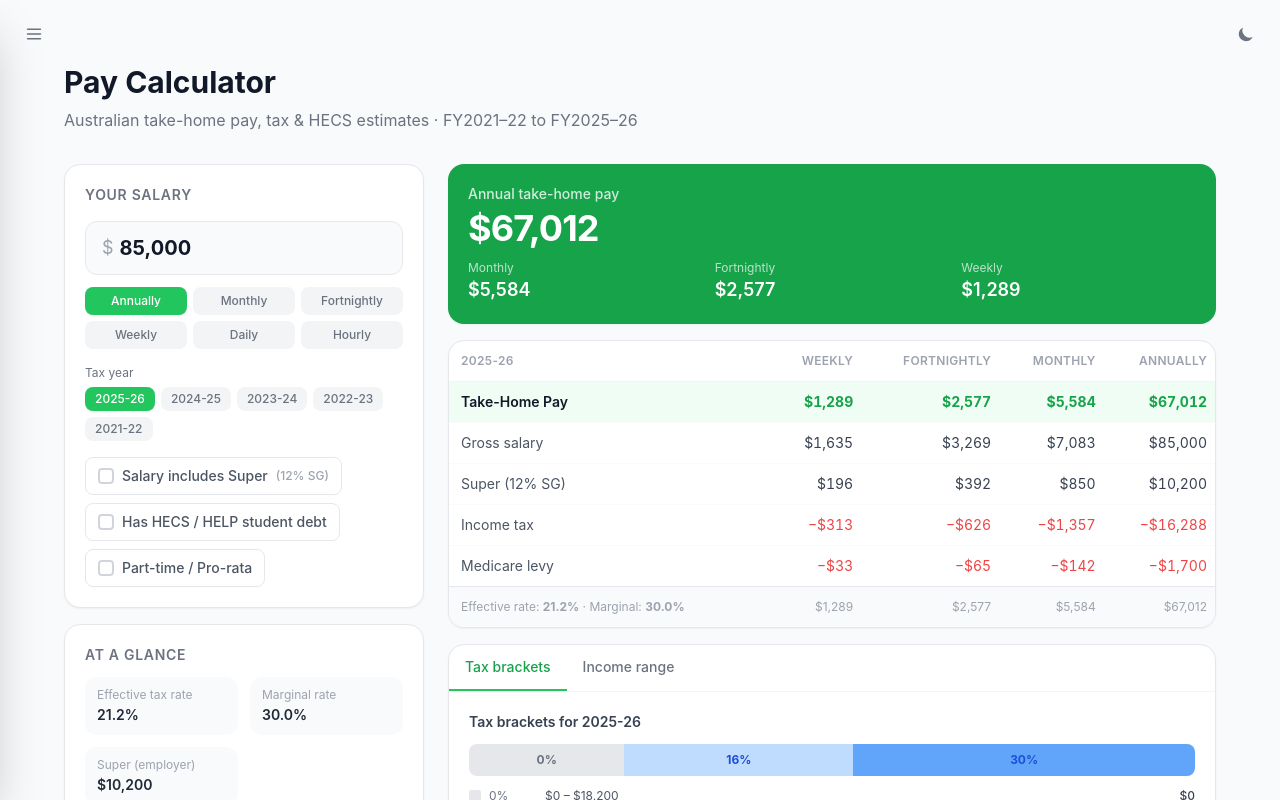
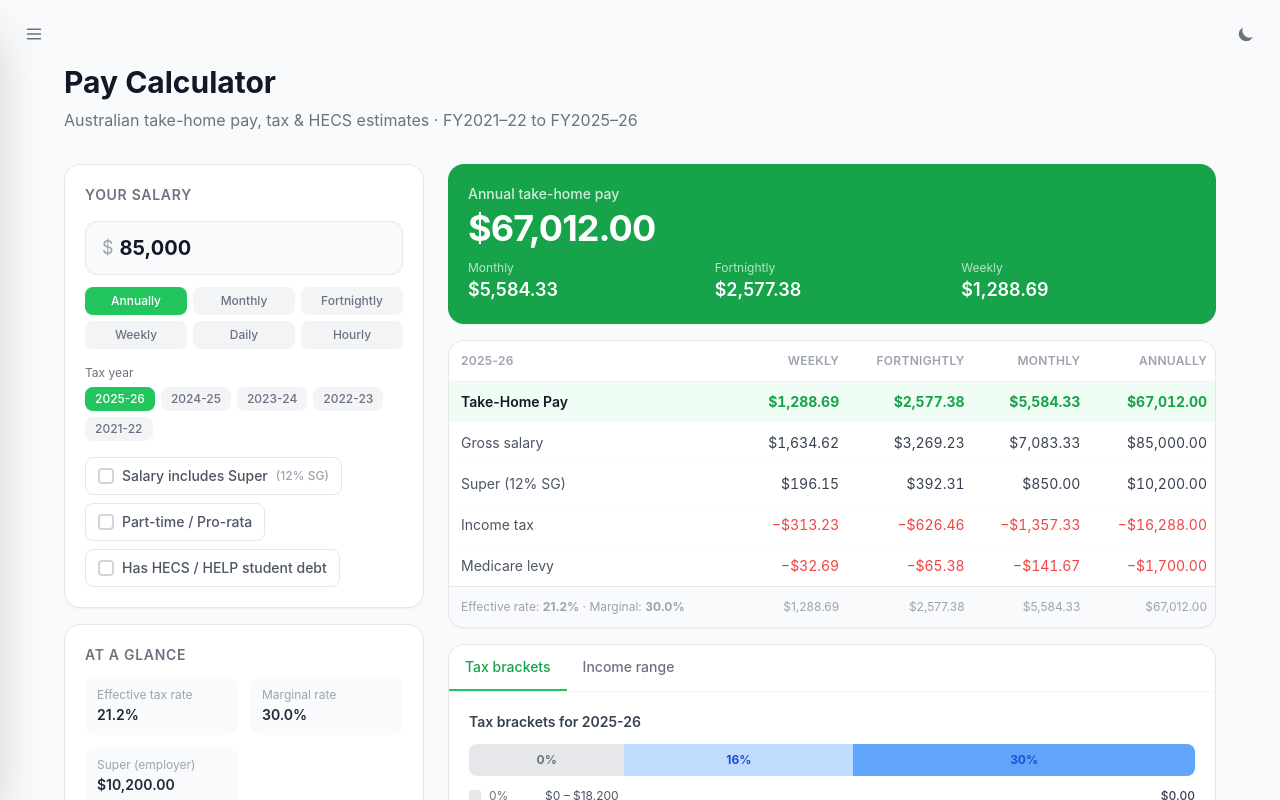
Before and after one commit to mattmartin030599/salary-scraper, a Next.js app: page /calculator in a window 1280 px wide. Shown: the top 800 px of the page. Built offline with nearby package versions, Linux system fonts and the light colour scheme.

Commit message:
fix: cent-precise calculator, keep HECS toggle remove student loan tab

```diff
--- a/components/PayCalculator.tsx
+++ b/components/PayCalculator.tsx
@@ -76,57 +76,6 @@ function calcMedicare(income: number, year: TaxYear): number {
   return income * 0.02
 }
 
-// HECS/HELP — marginal system from 2025-26; flat rate system prior
-function calcHECS(income: number, year: TaxYear): number {
-  if (year === '2025-26') {
-    // ATO marginal system
-    if (income <= 67_000)  return 0
-    if (income <= 125_000) return Math.round((income - 67_000) * 0.15)
-    if (income <= 179_285) return Math.round(8_700 + (income - 125_000) * 0.17)
-    return Math.round(income * 0.10)
-  }
-
-  // Flat-rate system: % of total income above minimum threshold
-  type Band = [number, number] // [min_income, rate]
-  const bands: Record<Exclude<TaxYear,'2025-26'>, Band[]> = {
-    '2024-25': [
-      [54_435,0.01],[62_850,0.02],[66_621,0.025],[70_619,0.03],
-      [74_856,0.035],[79_347,0.04],[84_108,0.045],[89_155,0.05],
-      [94_504,0.055],[100_175,0.06],[106_186,0.065],[112_557,0.07],
-      [119_310,0.075],[126_469,0.08],[134_057,0.085],[142_101,0.09],
-      [150_627,0.095],[160_000,0.10],
-    ],
-    '2023-24': [
-      [51_550,0.01],[59_519,0.02],[63_090,0.025],[66_875,0.03],
-      [70_888,0.035],[75_141,0.04],[79_650,0.045],[84_429,0.05],
-      [89_494,0.055],[94_865,0.06],[100_557,0.065],[106_591,0.07],
-      [112_986,0.075],[119_765,0.08],[126_951,0.085],[134_569,0.09],
-      [142_643,0.095],[151_201,0.10],
-    ],
-    '2022-23': [
-      [48_361,0.01],[55_837,0.02],[59_187,0.025],[62_739,0.03],
-      [66_503,0.035],[70_494,0.04],[74_723,0.045],[79_207,0.05],
-      [83_959,0.055],[88_997,0.06],[94_337,0.065],[99_997,0.07],
-      [105_997,0.075],[112_356,0.08],[119_098,0.085],[126_244,0.09],
-      [133_818,0.095],[141_848,0.10],
-    ],
-    '2021-22': [
-      [47_014,0.01],[54_283,0.02],[57_539,0.025],[60_992,0.03],
-      [64_652,0.035],[68_530,0.04],[72_642,0.045],[76_999,0.05],
-      [81_619,0.055],[86_516,0.06],[91_707,0.065],[97_209,0.07],
-      [103_042,0.075],[109_225,0.08],[115_779,0.085],[122_728,0.09],
-      [130_092,0.095],[138_297,0.10],
-    ],
-  }
-  const table = bands[year as Exclude<TaxYear,'2025-26'>]
-  let rate = 0
-  for (const [min, r] of table) {
-    if (income >= min) rate = r
-    else break
-  }
-  return rate > 0 ? Math.round(income * rate) : 0
-}
-
 function getSuperRate(year: TaxYear): number {
   switch (year) {
     case '2025-26': return 0.12
@@ -152,6 +101,53 @@ function getMarginalRate(income: number, year: TaxYear): number {
   return 0.45
 }
 
+// ─── HECS/HELP compulsory repayment ──────────────────────────────────────────
+
+function calcHECS(income: number, year: TaxYear): number {
+  // ATO HELP/HECS compulsory repayment bands [threshold, rate]
+  const bands: [number, number][] =
+    year === '2025-26' || year === '2024-25'
+      ? [
+          [54_435, 0.010], [62_850, 0.020], [66_621, 0.025],
+          [70_619, 0.030], [74_856, 0.035], [79_347, 0.040],
+          [84_108, 0.045], [89_154, 0.050], [94_504, 0.055],
+          [100_175, 0.060], [106_186, 0.065], [112_557, 0.070],
+          [119_310, 0.075], [126_468, 0.080], [134_057, 0.085],
+          [142_100, 0.090], [150_625, 0.095], [159_664, 0.100],
+        ]
+      : year === '2023-24'
+      ? [
+          [51_550, 0.010], [59_518, 0.020], [63_089, 0.025],
+          [66_875, 0.030], [70_888, 0.035], [75_140, 0.040],
+          [79_649, 0.045], [84_429, 0.050], [89_494, 0.055],
+          [94_865, 0.060], [100_557, 0.065], [106_590, 0.070],
+          [112_985, 0.075], [119_764, 0.080], [126_950, 0.085],
+          [134_567, 0.090], [142_641, 0.095], [151_200, 0.100],
+        ]
+      : year === '2022-23'
+      ? [
+          [48_361, 0.010], [55_836, 0.020], [59_186, 0.025],
+          [62_738, 0.030], [66_502, 0.035], [70_492, 0.040],
+          [74_722, 0.045], [79_206, 0.050], [83_958, 0.055],
+          [88_996, 0.060], [94_336, 0.065], [99_996, 0.070],
+          [105_996, 0.075], [112_355, 0.080], [119_096, 0.085],
+          [126_242, 0.090], [133_816, 0.095], [141_848, 0.100],
+        ]
+      : [ // 2021-22
+          [47_014, 0.010], [54_283, 0.020], [57_539, 0.025],
+          [60_991, 0.030], [64_651, 0.035], [68_529, 0.040],
+          [72_641, 0.045], [77_000, 0.050], [81_620, 0.055],
+          [86_518, 0.060], [91_709, 0.065], [97_212, 0.070],
+          [103_045, 0.075], [109_227, 0.080], [115_781, 0.085],
+          [122_728, 0.090], [130_092, 0.095], [137_897, 0.100],
+        ]
+
+  for (let i = bands.length - 1; i >= 0; i--) {
+    if (income >= bands[i][0]) return income * bands[i][1]
+  }
+  return 0
+}
+
 // ─── Main calculation ─────────────────────────────────────────────────────────
 
 interface CalcResult {
@@ -163,7 +159,7 @@ interface CalcResult {
   lmito:        number
   tax:          number   // net income tax after offsets
   medicare:     number
-  hecs:         number
+  hecs:         number   // HECS/HELP compulsory repayment (0 if not applicable)
   net:          number   // annual take-home
   effectiveRate: number  // (tax + medicare) / base
   marginalRate:  number
@@ -172,21 +168,21 @@ interface CalcResult {
 function calculate(
   annualBase: number,
   salaryIncludesSuper: boolean,
+  year: TaxYear,
   includeHECS: boolean,
-  year: TaxYear,
 ): CalcResult {
   const sg = getSuperRate(year)
 
   // If salary includes super, back-calculate base
-  const base      = salaryIncludesSuper ? Math.round(annualBase / (1 + sg)) : annualBase
-  const superAmt  = salaryIncludesSuper ? annualBase - base : Math.round(base * sg)
+  const base      = salaryIncludesSuper ? annualBase / (1 + sg) : annualBase
+  const superAmt  = salaryIncludesSuper ? annualBase - base : base * sg
   const annualGross = base + superAmt
 
   const rawTax  = calcIncomeTax(base, year)
   const lito    = calcLITO(base)
   const lmito   = calcLMITO(base, year)
-  const tax     = Math.max(0, Math.round(rawTax - lito - lmito))
-  const medicare = Math.round(calcMedicare(base, year))
+  const tax     = Math.max(0, rawTax - lito - lmito)
+  const medicare = calcMedicare(base, year)
   const hecs    = includeHECS ? calcHECS(base, year) : 0
   const net     = base - tax - medicare - hecs
 
@@ -223,8 +219,10 @@ function getPercentile(income: number): number {
 // ─── Formatting helpers ───────────────────────────────────────────────────────
 
 function fmtAUD(n: number): string {
-  return Math.round(Math.abs(n)).toLocaleString('en-AU', {
-    style: 'currency', currency: 'AUD', maximumFractionDigits: 0,
+  return Math.abs(n).toLocaleString('en-AU', {
+    style: 'currency', currency: 'AUD',
+    minimumFractionDigits: 2,
+    maximumFractionDigits: 2,
   })
 }
 
@@ -342,7 +340,7 @@ function TaxBreakdownBar({ base, year }: { base: number; year: TaxYear }) {
         {brackets.map((b, i) => {
           const applies = base > b.from
           const taxable = applies ? Math.max(0, Math.min(base, b.to === Infinity ? base : b.to) - b.from) : 0
-          const tax     = Math.round(taxable * b.rate)
+          const tax     = taxable * b.rate
           return (
             <div key={i} className={`flex items-center gap-2 text-xs ${applies ? 'opacity-100' : 'opacity-30'}`}>
               <span className={`w-3 h-3 rounded-sm shrink-0 ${colors[i]}`} />
@@ -396,163 +394,6 @@ function IncomePercentile({ income }: { income: number }) {
   )
 }
 
-// ─── HECS repayment calculator ────────────────────────────────────────────────
-
-function HECSRepayment({
-  annualRepayment, year,
-}: {
-  annualRepayment: number; year: TaxYear
-}) {
-  const [debtStr, setDebtStr]           = useState('30000')
-  const [indexation, setIndexation]     = useState(3.5)
-  const [wagePct, setWagePct]           = useState(3)
-  const [showDetails, setShowDetails]   = useState(false)
-
-  const debt = parseFloat(debtStr.replace(/[^\d.]/g, '')) || 0
-
-  // Project repayment timeline
-  const timeline = useMemo(() => {
-    if (debt <= 0 || annualRepayment <= 0) return []
-    let balance    = debt
-    let income     = annualRepayment / (calcHECS(annualRepayment > 0 ? 80_000 : 1, year) / 80_000 || 0.01)
-    // Simpler: just use the annual repayment amount provided
-    const rows: { year: number; balance: number; repayment: number; interest: number }[] = []
-    const MAX_YEARS = 30
-    for (let y = 0; y < MAX_YEARS; y++) {
-      const interest  = Math.round(balance * (indexation / 100))
-      const repayment = Math.min(annualRepayment, balance + interest)
-      balance = balance + interest - repayment
-      rows.push({ year: new Date().getFullYear() + y, balance: Math.max(0, balance), repayment, interest })
-      if (balance <= 0) break
-    }
-    return rows
-  }, [debt, annualRepayment, indexation, year])
-
-  if (annualRepayment <= 0) {
-    return (
-      <div className="text-sm text-gray-400 dark:text-gray-500 text-center py-4">
-        Your income is below the HECS/HELP repayment threshold. No repayments required.
-      </div>
-    )
-  }
-
-  const repaymentYears = timeline.length
-
-  return (
-    <div className="space-y-4">
-      <h3 className="text-sm font-semibold text-gray-700 dark:text-gray-300">Student loan repayment</h3>
-
-      <div className="grid sm:grid-cols-2 gap-3">
-        {/* Debt input */}
-        <div>
-          <label className="block text-xs text-gray-500 dark:text-gray-400 mb-1.5">Current loan balance</label>
-          <div className="flex items-center bg-white dark:bg-gray-900 border border-gray-200 dark:border-gray-700 rounded-lg px-3 py-2 focus-within:border-brand-400 dark:focus-within:border-brand-600 transition-colors">
-            <span className="text-sm text-gray-400 mr-1">$</span>
-            <input
-              type="text"
-              inputMode="numeric"
-              value={debtStr ? Number(debtStr.replace(/[^\d]/g,'')).toLocaleString('en-AU') : ''}
-              onChange={e => setDebtStr(e.target.value.replace(/[^\d]/g,''))}
-              className="flex-1 bg-transparent text-sm font-medium text-gray-900 dark:text-gray-100 outline-none"
-              placeholder="30,000"
-            />
-          </div>
-        </div>
-
-        {/* Indexation */}
-        <div>
-          <label className="block text-xs text-gray-500 dark:text-gray-400 mb-1.5">
-            Debt indexation rate: <strong>{indexation}% p.a.</strong>
-          </label>
-          <input
-            type="range" min={0} max={10} step={0.5}
-            value={indexation}
-            onChange={e => setIndexation(parseFloat(e.target.value))}
-            className="w-full accent-brand-500"
-          />
-          <div className="flex justify-between text-xs text-gray-400 dark:text-gray-600 mt-0.5">
-            <span>0%</span><span>5%</span><span>10%</span>
-          </div>
-        </div>
-      </div>
-
-      {debt > 0 && (
-        <>
-          <div className="rounded-xl bg-brand-50 dark:bg-brand-950/30 border border-brand-100 dark:border-brand-900 px-4 py-3 flex flex-col sm:flex-row sm:items-center justify-between gap-2">
-            <div>
-              <p className="text-xs text-gray-500 dark:text-gray-400">Annual repayment</p>
-              <p className="text-xl font-bold text-brand-600 dark:text-brand-400">{fmtAUD(annualRepayment)}</p>
-            </div>
-            <div>
-              <p className="text-xs text-gray-500 dark:text-gray-400">Estimated payoff</p>
-              <p className="text-xl font-bold text-gray-800 dark:text-gray-200">
-                {repaymentYears >= 30 ? '30+ years' : `${repaymentYears} year${repaymentYears !== 1 ? 's' : ''}`}
-              </p>
-            </div>
-            <div>
-              <p className="text-xs text-gray-500 dark:text-gray-400">Monthly repayment</p>
-              <p className="text-xl font-bold text-gray-800 dark:text-gray-200">{fmtAUD(annualRepayment / 12)}</p>
-            </div>
-          </div>
-
-          {/* Repayment chart (bar) */}
-          {timeline.length > 0 && (
-            <div>
-              <button
-                onClick={() => setShowDetails(d => !d)}
-                className="text-xs text-brand-600 dark:text-brand-400 hover:underline mb-2"
-              >
-                {showDetails ? 'Hide' : 'Show'} year-by-year breakdown
-              </button>
-              {showDetails && (
-                <div className="overflow-x-auto">
-                  <table className="w-full text-xs">
-                    <thead>
-                      <tr className="text-left text-gray-400 dark:text-gray-500 border-b border-gray-100 dark:border-gray-800">
-                        <th className="pb-1.5 pr-3">Year</th>
-                        <th className="pb-1.5 pr-3 text-right">Repayment</th>
-                        <th className="pb-1.5 pr-3 text-right">Indexation</th>
-                        <th className="pb-1.5 text-right">Balance</th>
-                      </tr>
-                    </thead>
-                    <tbody>
-                      {timeline.map((row, i) => (
-                        <tr key={i} className="border-b border-gray-50 dark:border-gray-800/50">
-                          <td className="py-1.5 pr-3 text-gray-600 dark:text-gray-400">{row.year}</td>
-                          <td className="py-1.5 pr-3 text-right text-green-600 dark:text-green-400">−{fmtAUD(row.repayment)}</td>
-                          <td className="py-1.5 pr-3 text-right text-red-500 dark:text-red-400">+{fmtAUD(row.interest)}</td>
-                          <td className="py-1.5 text-right tabular-nums text-gray-700 dark:text-gray-300 font-medium">{fmtAUD(row.balance)}</td>
-                        </tr>
-                      ))}
-                    </tbody>
-                  </table>
-                </div>
-              )}
-
-              {/* Balance bar chart */}
-              <div className="mt-3 flex items-end gap-0.5 h-16">
-                {timeline.map((row, i) => {
-                  const maxDebt = debt
-                  const heightPct = (row.balance / maxDebt) * 100
-                  return (
-                    <div
-                      key={i}
-                      className="flex-1 bg-brand-200 dark:bg-brand-800 rounded-t transition-all duration-300 hover:bg-brand-400 dark:hover:bg-brand-600 cursor-default"
-                      style={{ height: `${Math.max(2, heightPct)}%` }}
-                      title={`${row.year}: ${fmtAUD(row.balance)} remaining`}
-                    />
-                  )
-                })}
-              </div>
-              <p className="text-xs text-gray-400 dark:text-gray-500 mt-1">Debt balance by year (assumes {indexation}% indexation, current income)</p>
-            </div>
-          )}
-        </>
-      )}
-    </div>
-  )
-}
-
 // ─── Main component ───────────────────────────────────────────────────────────
 
 export default function PayCalculator() {
@@ -560,10 +401,10 @@ export default function PayCalculator() {
   const [payCycle,   setPayCycle]   = useState<PayCycle>('annual')
   const [taxYear,    setTaxYear]    = useState<TaxYear>('2025-26')
   const [incSuper,   setIncSuper]   = useState(false)
-  const [incHECS,    setIncHECS]    = useState(false)
   const [proRata,    setProRata]    = useState(false)
   const [hoursWeek,  setHoursWeek]  = useState(38)
-  const [activeTab,  setActiveTab]  = useState<'breakdown' | 'percentile' | 'hecs'>('breakdown')
+  const [incHECS,    setIncHECS]    = useState(false)
+  const [activeTab,  setActiveTab]  = useState<'breakdown' | 'percentile'>('breakdown')
 
   // Convert input to annual
   const inputNum = parseFloat(inputStr.replace(/[^\d.]/g, '')) || 0
@@ -572,8 +413,8 @@ export default function PayCalculator() {
   const annualInput = proRata && payCycle !== 'hourly' ? annualRaw * (hoursWeek / 38) : annualRaw
 
   const result = useMemo(
-    () => annualInput > 0 ? calculate(annualInput, incSuper, incHECS, taxYear) : null,
-    [annualInput, incSuper, incHECS, taxYear],
+    () => annualInput > 0 ? calculate(annualInput, incSuper, taxYear, incHECS) : null,
+    [annualInput, incSuper, taxYear, incHECS],
   )
 
   const sg = getSuperRate(taxYear)
@@ -650,14 +491,14 @@ export default function PayCalculator() {
                 onChange={setIncSuper}
               />
               <Toggle
-                label="Has HECS / HELP student debt"
-                checked={incHECS}
-                onChange={v => { setIncHECS(v); if (v) setActiveTab('hecs') }}
-              />
-              <Toggle
                 label="Part-time / Pro-rata"
                 checked={proRata}
                 onChange={setProRata}
+              />
+              <Toggle
+                label="Has HECS / HELP student debt"
+                checked={incHECS}
+                onChange={setIncHECS}
               />
             </div>
 
@@ -688,7 +529,9 @@ export default function PayCalculator() {
                 <Stat label="Effective tax rate"    value={fmtRate(result.effectiveRate)} />
                 <Stat label="Marginal rate"          value={fmtRate(result.marginalRate)} />
                 <Stat label="Super (employer)"       value={fmtAUD(result.superAmt)} />
-                {incHECS && <Stat label="HECS repayment" value={fmtAUD(result.hecs)} />}
+                {incHECS && result.hecs > 0 && (
+                  <Stat label="HECS repayment"       value={fmtAUD(result.hecs)} />
+                )}
               </div>
             </div>
           )}
@@ -771,7 +614,7 @@ export default function PayCalculator() {
                       values={RESULT_COLS.map(c => result.medicare / c.div)}
                       negative
                     />
-                    {incHECS && (
+                    {incHECS && result.hecs > 0 && (
                       <ResultRow
                         label="HECS/HELP repayment"
                         values={RESULT_COLS.map(c => result.hecs / c.div)}
@@ -805,7 +648,6 @@ export default function PayCalculator() {
                 {[
                   { key: 'breakdown',  label: 'Tax brackets' },
                   { key: 'percentile', label: 'Income range' },
-                  ...(incHECS ? [{ key: 'hecs', label: 'Student loan' }] : []),
                 ].map(t => (
                   <button
                     key={t.key}
@@ -829,9 +671,6 @@ export default function PayCalculator() {
                 {activeTab === 'percentile' && (
                   <IncomePercentile income={result.base} />
                 )}
-                {activeTab === 'hecs' && incHECS && (
-                  <HECSRepayment annualRepayment={result.hecs} year={taxYear} />
-                )}
               </div>
             </div>
           )}
@@ -840,11 +679,7 @@ export default function PayCalculator() {
           {result && (
             <p className="text-xs text-gray-400 dark:text-gray-600 px-1">
               Estimate only for FY{taxYear} — does not include Medicare levy surcharge, private health rebate,
-              salary packaging, or other individual circumstances. Verify with the ATO or a registered tax agent.
-              HECS rates sourced from{' '}
-              <a href="https://www.ato.gov.au/tax-rates-and-codes/study-and-training-support-loans-rates-and-repayment-thresholds" target="_blank" rel="noopener noreferrer" className="underline hover:text-gray-600 dark:hover:text-gray-400">
-                ato.gov.au
-              </a>.
+              salary packaging, or other individual circumstances. HECS rates sourced from ato.gov.au. Verify with the ATO or a registered tax agent.
             </p>
           )}
         </div>
```
